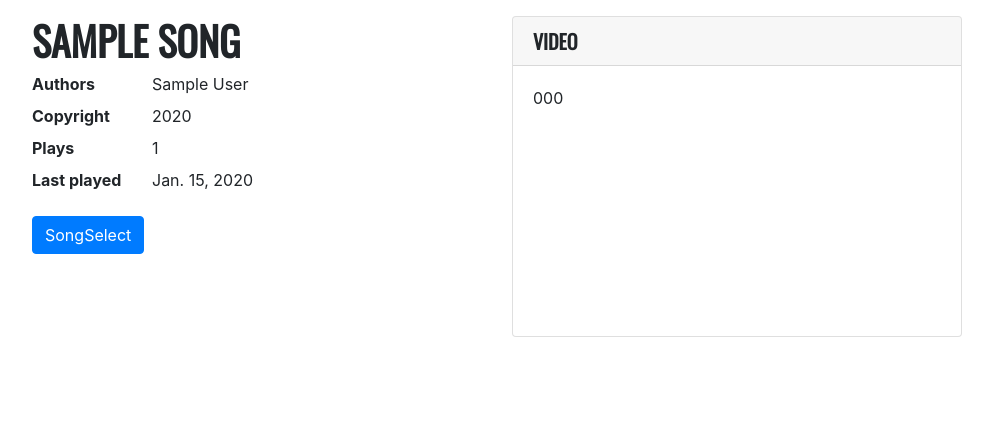
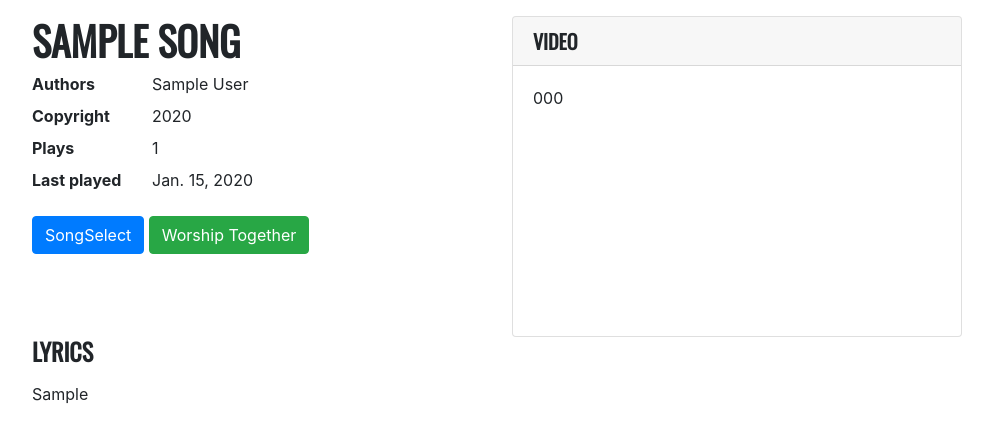
Before and after one commit to citychurchbris/reflectworship, a Django app: template reflectsongs/templates/reflectsongs/song.html in a window 1280 px wide. Shown: the part 66-509 px from the top of the page, without its empty margins (143-1136 px from the left). Run offline with Django 3.2, Linux system fonts and the light colour scheme; tables that the repository leaves empty hold one stand-in row (values such as "Sample post"); the template is opened without the code that fills it: values that come from a table or form of the project are taken from there, most other values are stand-ins (such as "Sample title", 1, 10 or a date in 2020); parts of the project's set-up code (start-up, migrations or seed data) failed here and were passed over; some libraries are stand-ins or nearby versions.

Commit message:
Add worship together url and lyrics

```diff
--- a/reflectsongs/models.py
+++ b/reflectsongs/models.py
@@ -70,6 +70,16 @@ class Song(ModelBase):
     )
 
     youtube_url = models.URLField(
+        blank=True,
+        null=True,
+    )
+
+    worshiptogether_url = models.URLField(
+        blank=True,
+        null=True,
+    )
+
+    lyrics = models.TextField(
         blank=True,
         null=True,
     )
--- a/reflectsongs/templates/reflectsongs/song.html
+++ b/reflectsongs/templates/reflectsongs/song.html
@@ -21,18 +21,21 @@
   <dt class="col-sm-3">Last played</dt>
   <dd class="col-sm-9">{{ song.last_played }}</dd>
 </dl>
-{% if song.songselect_url %}
 <p>
+  {% if song.songselect_url %}
   <a class="btn btn-primary"
      href="{{ song.songselect_url }}"
      role="button">SongSelect</a>
+  {% endif %}
+  {% if song.worshiptogether_url %}
+  <a class="btn btn-success"
+     href="{{ song.worshiptogether_url }}"
+     role="button">Worship Together</a>
+  {% endif %}
+  {% if request.user.is_staff %}
+  <a class="btn btn-outline-primary" href="{% url 'admin:reflectsongs_song_change' song.id %}">Edit</a>
+  {% endif %}
 </p>
-{% endif %}
-{% if request.user.is_staff %}
-<p>
-  <a class="btn btn-outline-primary" href="{% url 'admin:reflectsongs_song_change' song.id %}">Edit</a>
-</p>
-{% endif %}
 
 </div>
 
@@ -48,6 +51,16 @@
   </div>
 </div>
 {% endif %}
+
 </div>
 
+</div>
+
+{% if song.lyrics %}
+<h4>Lyrics</h4>
+<p>
+  {{ song.lyrics | linebreaks }}
+</p>
+{% endif %}
+
 {% endblock %}
```
Also changed, not shown: reflectsongs/migrations/0011_auto_20190718_1814.py (added).
